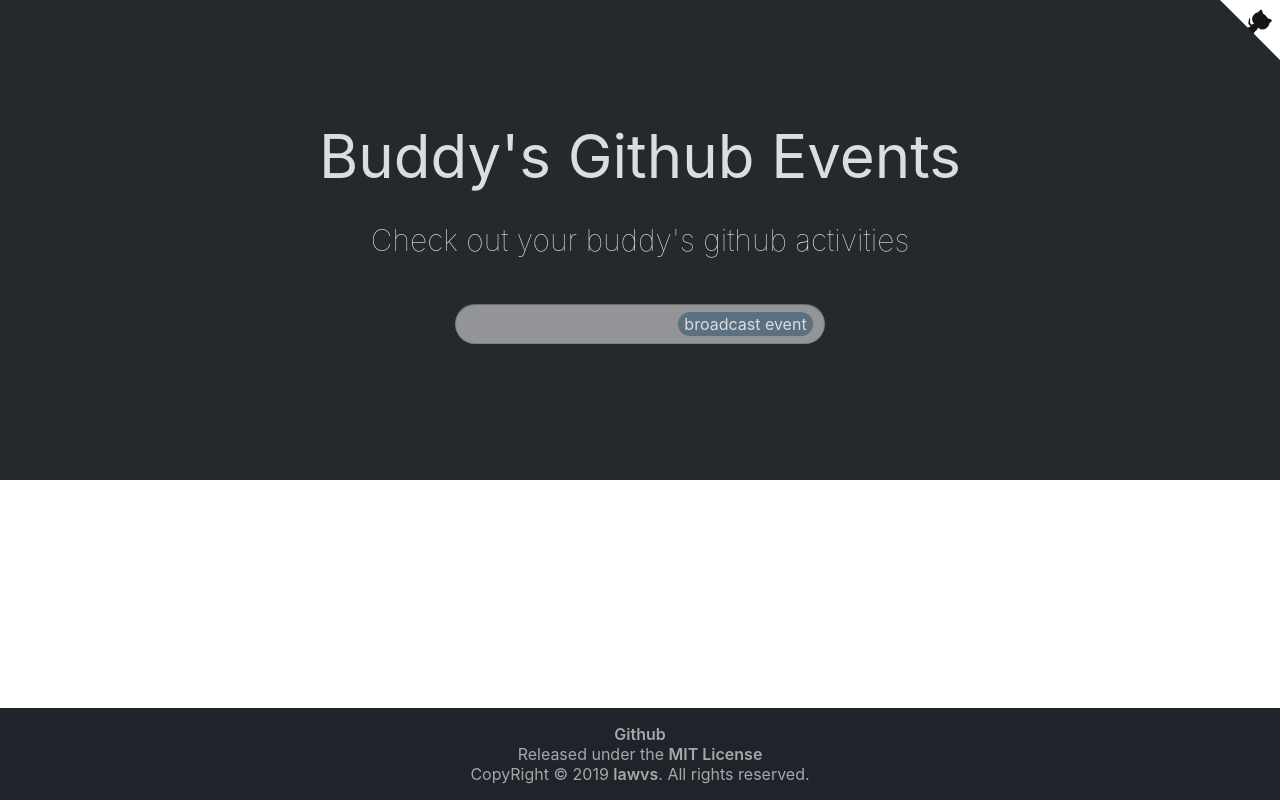
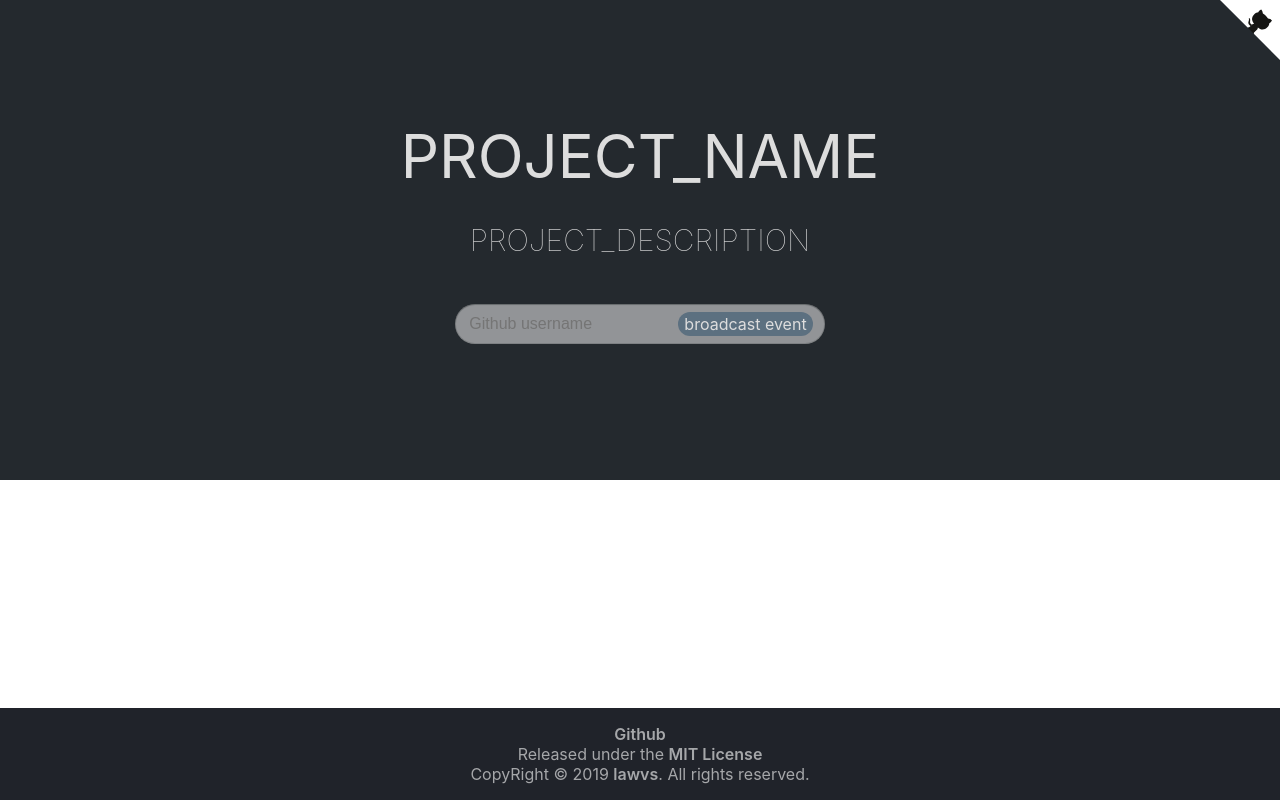
Before and after one commit to lawvs/buddy-github-events, a React app: page / in a window 1280 px wide. Built offline with nearby package versions, Linux system fonts and the light colour scheme; the HTML template or start-up script is replaced by a standard one.

Commit message:
chore: i18n

```diff
--- a/src/components/Header/index.tsx
+++ b/src/components/Header/index.tsx
@@ -1,4 +1,5 @@
 import React from 'react'
+import { WithTranslation, withTranslation } from 'react-i18next'
 
 import Input from '../../service/Input'
 import GithubCorner from '../GitHubCorner'
@@ -9,13 +10,13 @@
   isExpand: boolean
 }
 
-const Header = ({ isExpand }: HeaderProps) => (
+const Header = ({ isExpand, t }: HeaderProps & WithTranslation) => (
   <HeaderWrapper data-is-expand={isExpand}>
-    <h1>Buddy's Github Events</h1>
-    <p>Check out your buddy's github activities</p>
+    <h1>{t('PROJECT_NAME')}</h1>
+    <p>{t('PROJECT_DESCRIPTION')}</p>
     <Input />
     <GithubCorner href={HOMEPAGE} size={60} />
   </HeaderWrapper>
 )
 
-export default Header
+export default withTranslation()(Header)
--- a/src/components/Input/index.tsx
+++ b/src/components/Input/index.tsx
@@ -74,6 +74,7 @@
   return (
     <InputWrapper round>
       <input
+        placeholder={t('Github username')}
         type="search"
         value={username || ''}
         onChange={handleChange}
```
